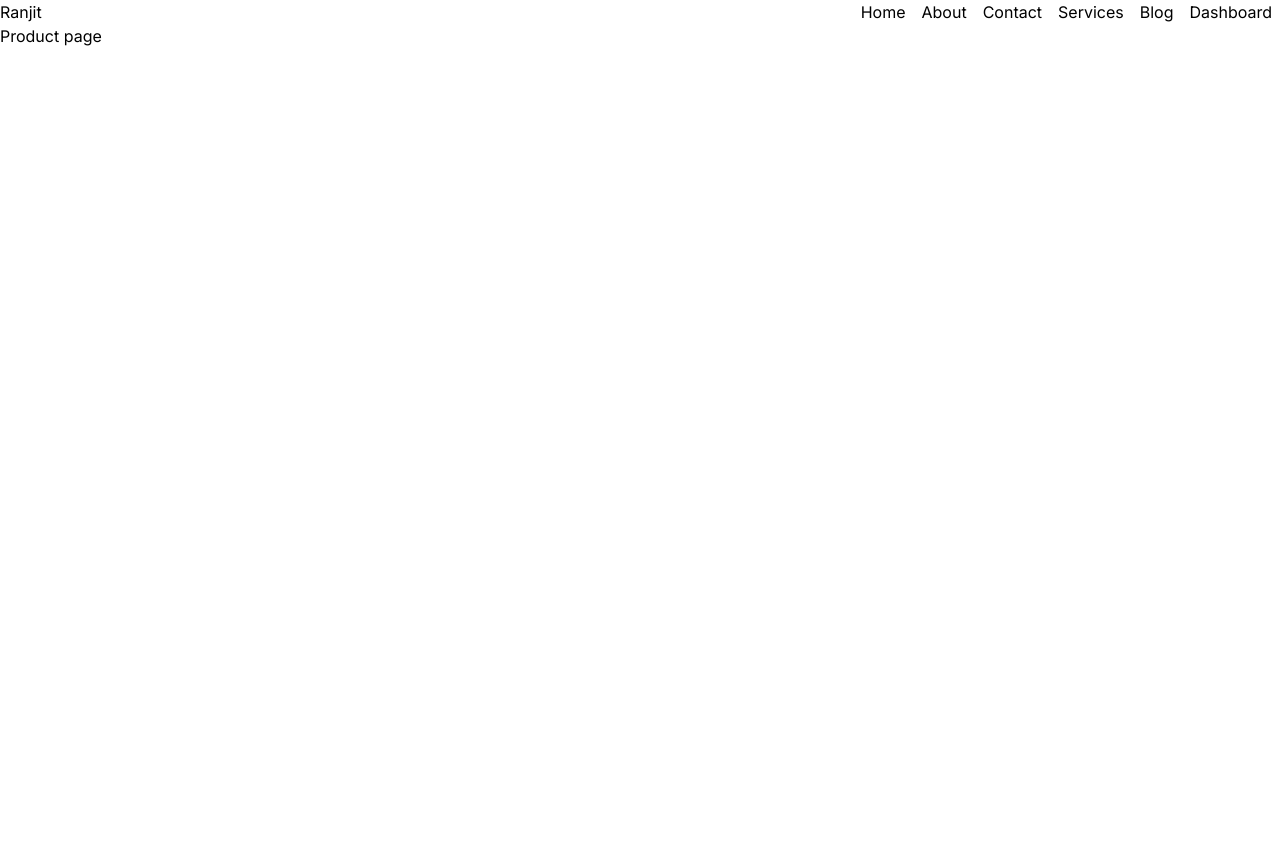
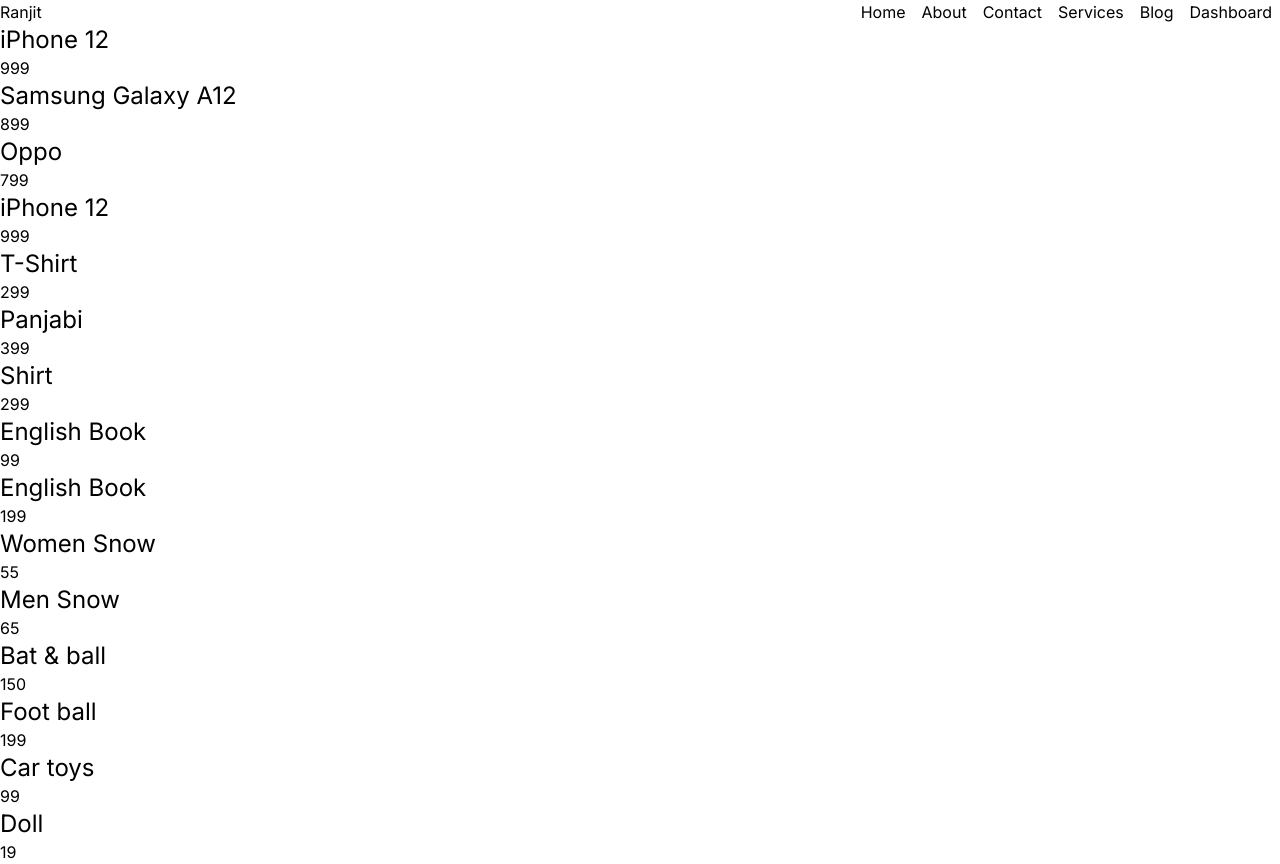
Before and after one commit to mollikacomputer/dynamic_routes, a Next.js app: page /products in a window 1280 px wide. Before the commit the page ends 800 px from the top, so only its background shows below. Built offline with nearby package versions, Linux system fonts and the light colour scheme; data requests are answered from the project's data file.

Commit message:
category products added

```diff
--- /dev/null
+++ b/src/app/(with-layout)/products/SingleProduct.js
@@ -0,0 +1,13 @@
+import React from 'react';
+
+const SingleProduct = ({product}) => {
+    const {id, title, price} = product;
+    return (
+        <div>
+            <h2 className='text-2xl'>{title}</h2>
+            <p>{price}</p>
+        </div>
+    );
+};
+
+export default SingleProduct;
--- a/src/app/(with-layout)/products/page.js
+++ b/src/app/(with-layout)/products/page.js
@@ -1,8 +1,13 @@
+import getAllProducts from "@/utils/getAllProducts";
+import SingleProduct from "./SingleProduct";
 
-const ProductsPage = () => {
+const ProductsPage = async ({searchParams}) => {
+    const products = await getAllProducts(searchParams.categoryId);
     return (
         <div>
-            <h2> Product page</h2>
+            {
+                products.map((product) => <SingleProduct key={product.id} product={product} /> )
+            }
         </div>
     );
 };
--- a/src/db.json
+++ b/src/db.json
@@ -30,19 +30,7 @@
             "id":1,
             "title":"iPhone 12",
             "price":999,
-            "CategoryId":1,
-            "features":[
-                "A14 Bionic chip",
-                "Supper Retina XDR Display",
-                "Dual Camera system"
-            ],
-            "imageUrl":"https://example.com/iphone12.jpg"
-        },
-        {
-            "id":1,
-            "title":"iPhone 12",
-            "price":999,
-            "CategoryId":1,
+            "categoryId":1,
             "features":[
                 "A14 Bionic chip",
                 "Supper Retina XDR Display",
@@ -54,7 +42,7 @@
             "id":2,
             "title":"Samsung Galaxy A12",
             "price":899,
-            "CategoryId":1,
+            "categoryId":1,
             "features":[
                 "A20 Bionic chip",
                 "Supper Retina XPRm Display 12 inches",
@@ -66,7 +54,7 @@
             "id":3,
             "title":"Oppo",
             "price":799,
-            "CategoryId":1,
+            "categoryId":1,
             "features":[
                 "A14 Redial chip",
                 "Supper Retina XDM Display",
@@ -76,9 +64,21 @@
         },
         {
             "id":4,
+            "title":"iPhone 12",
+            "price":999,
+            "categoryId":1,
+            "features":[
+                "A14 Bionic chip",
+                "Supper Retina XDR Display",
+                "Dual Camera system"
+            ],
+            "imageUrl":"https://example.com/iphone12.jpg"
+        },
+        {
+            "id":5,
             "title":"T-Shirt",
             "price":299,
-            "CategoryId":2,
+            "categoryId":2,
             "features":[
                 "100% cotton",
                 "Red blue green",
@@ -87,10 +87,10 @@
             "imageUrl":"https://example.com/tshirt.jpg"
         },
         {
-            "id":5,
+            "id":6,
             "title":"Panjabi",
             "price":399,
-            "CategoryId":2,
+            "categoryId":2,
             "features":[
                 "100% cotton Panjabi",
                 "Payjama",
@@ -99,10 +99,10 @@
             "imageUrl":"https://example.com/panjabi12.jpg"
         },
         {
-            "id":6,
+            "id":7,
             "title":"Shirt",
             "price":299,
-            "CategoryId":2,
+            "categoryId":2,
             "features":[
                 "Cotton Shirt",
                 "Full Shirt",
@@ -111,10 +111,10 @@
             "imageUrl":"https://example.com/shirt2.jpg"
         },
         {
-            "id":7,
+            "id":8,
             "title":"English Book",
             "price":99,
-            "CategoryId":3,
+            "categoryId":3,
             "features":[
                 "Old Book",
                 "Scratch"
@@ -122,10 +122,10 @@
             "imageUrl":"https://example.com/book2.jpg"
         },
         {
-            "id":8,
+            "id":9,
             "title":"English Book",
             "price":199,
-            "CategoryId":3,
+            "categoryId":3,
             "features":[
                 "New Book",
                 "Scratch"
@@ -133,10 +133,10 @@
             "imageUrl":"https://example.com/book2.jpg"
         },
         {
-            "id":9,
+            "id":10,
             "title":"Women Snow",
             "price":55,
-            "CategoryId":4,
+            "categoryId":4,
             "features":[
                 "Fear & Lovely",
                 "Bangladeshi"
@@ -144,10 +144,10 @@
             "imageUrl":"https://example.com/snow2.jpg"
         },
         {
-            "id":10,
+            "id":11,
             "title":"Men Snow",
             "price":65,
-            "CategoryId":4,
+            "categoryId":4,
             "features":[
                 "Fear & Lovely",
                 "Indian"
@@ -155,10 +155,10 @@
             "imageUrl":"https://example.com/snow1.jpg"
         },
         {
-            "id":11,
+            "id":12,
             "title":"Bat & ball",
             "price":150,
-            "CategoryId":5,
+            "categoryId":5,
             "features":[
                 "Bat and ball",
                 "stiker"
@@ -166,10 +166,10 @@
             "imageUrl":"https://example.com/batball1.jpg"
         },
         {
-            "id":12,
+            "id":13,
             "title":"Foot ball",
             "price":199,
-            "CategoryId":5,
+            "categoryId":5,
             "features":[
                 "Football",
                 "net"
@@ -177,10 +177,10 @@
             "imageUrl":"https://example.com/batball1.jpg"
         },
         {
-            "id":13,
+            "id":14,
             "title":"Car toys",
             "price":99,
-            "CategoryId":6,
+            "categoryId":6,
             "features":[
                 "Car",
                 "Remote control"
@@ -188,10 +188,10 @@
             "imageUrl":"https://example.com/car1.jpg"
         },
         {
-            "id":14,
+            "id":15,
             "title":"Doll",
             "price":19,
-            "CategoryId":6,
+            "categoryId":6,
             "features":[
                 "Doll",
                 "Remote control"
--- /dev/null
+++ b/src/utils/getAllProducts.js
@@ -0,0 +1,13 @@
+
+const getAllProducts = async (categoryId) => {
+    let url = 'http://localhost:5000/products';
+    if(categoryId){
+        url+= "?categoryId="+categoryId;
+    }
+    const res = await fetch(url,{
+        cache:"no-cache",
+    });
+    return res.json();
+};
+
+export default getAllProducts;
```
